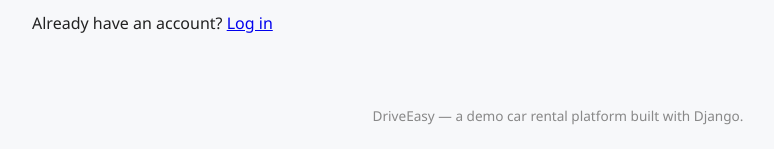
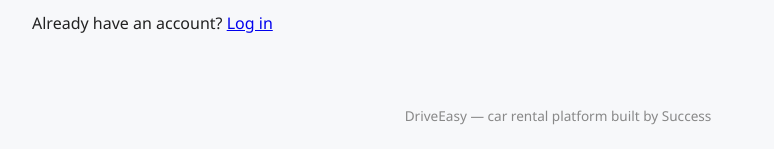
Before and after one commit to OCSUSKID/car-rental-platform, a Django app: page /accounts/signup/ in a window 1280 px wide. Shown: the part 720-869 px from the top of the page, without its empty margins (82-856 px from the left). Run offline with Django 5.2, Linux system fonts and the light colour scheme.

Commit message:
changed the footer title

```diff
--- a/templates/base.html
+++ b/templates/base.html
@@ -112,6 +112,6 @@
         {% endif %}
         {% block content %}{% endblock %}
     </main>
-    <footer>DriveEasy &mdash; a demo car rental platform built with Django.</footer>
+    <footer>DriveEasy &mdash; car rental platform built by Success</footer>
 </body>
 </html>
```
